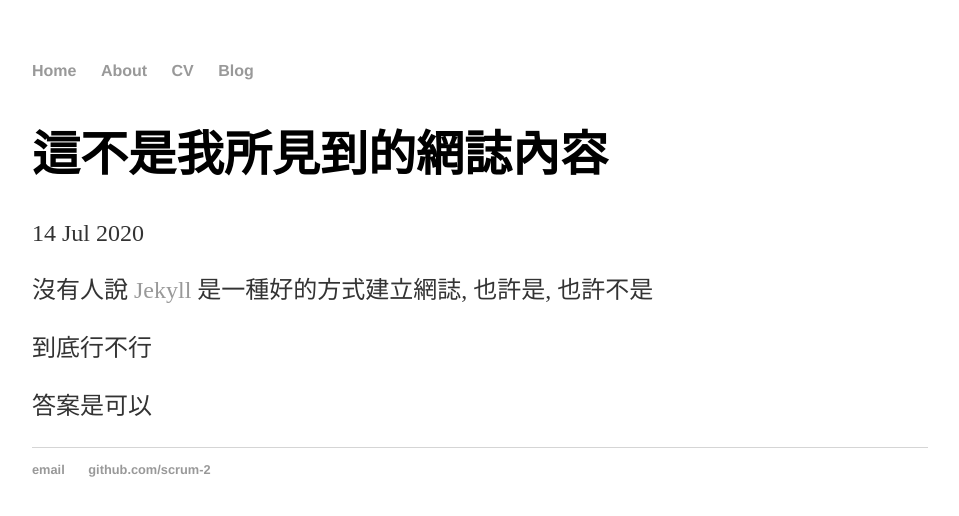
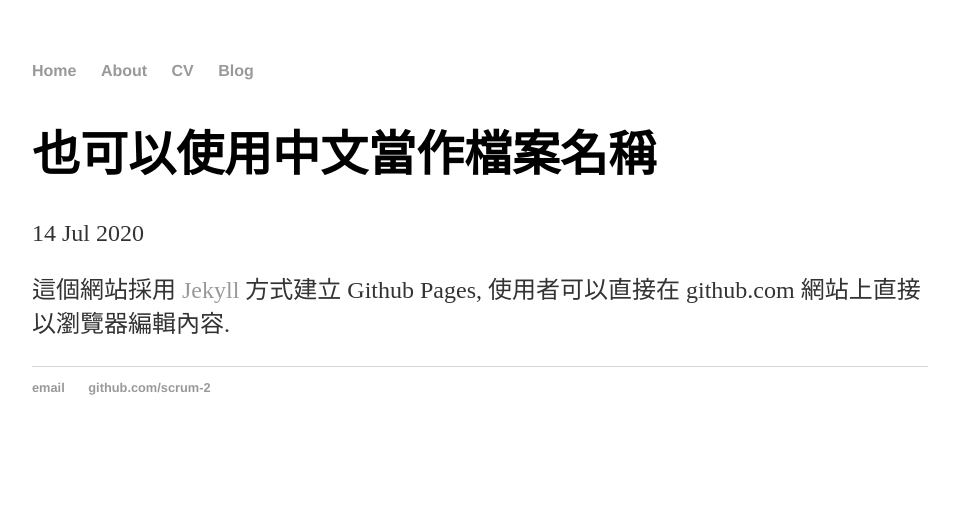
Before and after one commit to scrum-2/scrum-2.github.io_old, a Jekyll site: the page built from _posts/2020-07-14-可以用中文當作檔名.md, in a window 1280 px wide. Shown: the top 516 px of the page, without its empty margins (160-1119 px from the left). Built offline with Jekyll 4.4.1, drawn with Linux system fonts in a browser that asks for light colours.

Commit message:
Update 2020-07-14-可以用中文當作檔名.md

```diff
--- a/_posts/2020-07-14-可以用中文當作檔名.md
+++ b/_posts/2020-07-14-可以用中文當作檔名.md
@@ -1,13 +1,9 @@
 ---
 layout: post
-title: "這不是我所見到的網誌內容"
+title: "也可以使用中文當作檔案名稱"
 date: 2020-07-14
 ---
 
-沒有人說 [Jekyll] 是一種好的方式建立網誌, 也許是, 也許不是
+這個網站採用 [Jekyll] 方式建立 Github Pages, 使用者可以直接在 github.com 網站上直接以瀏覽器編輯內容.
 
 [Jekyll]: http://jekyllrb.com
-
-到底行不行
-
-答案是可以
```
